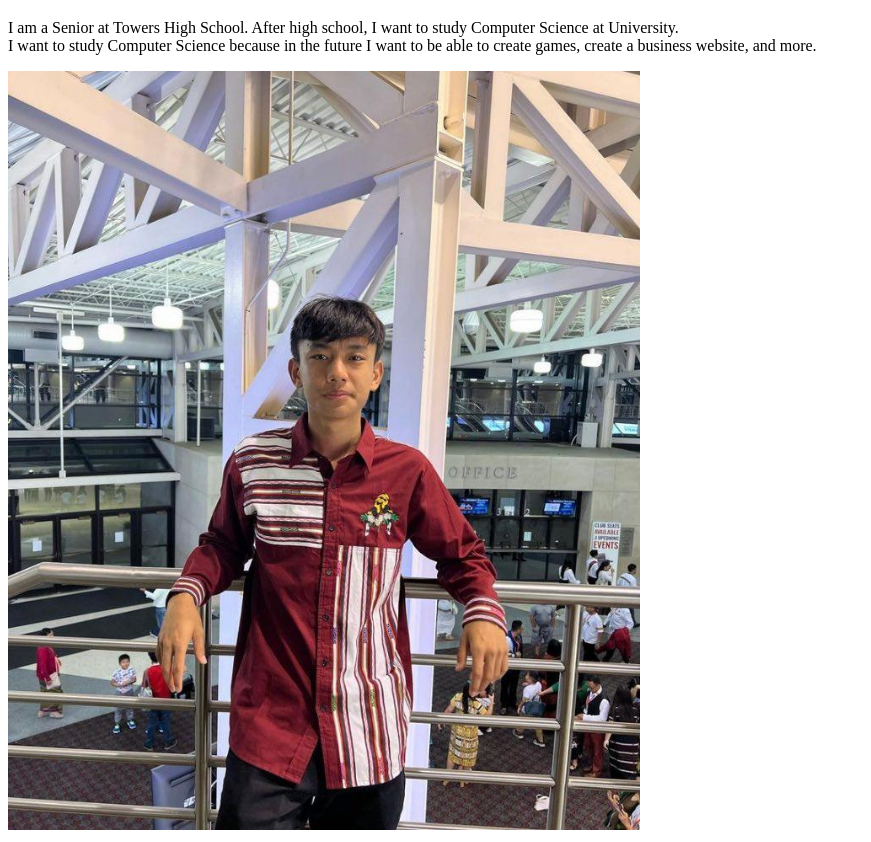
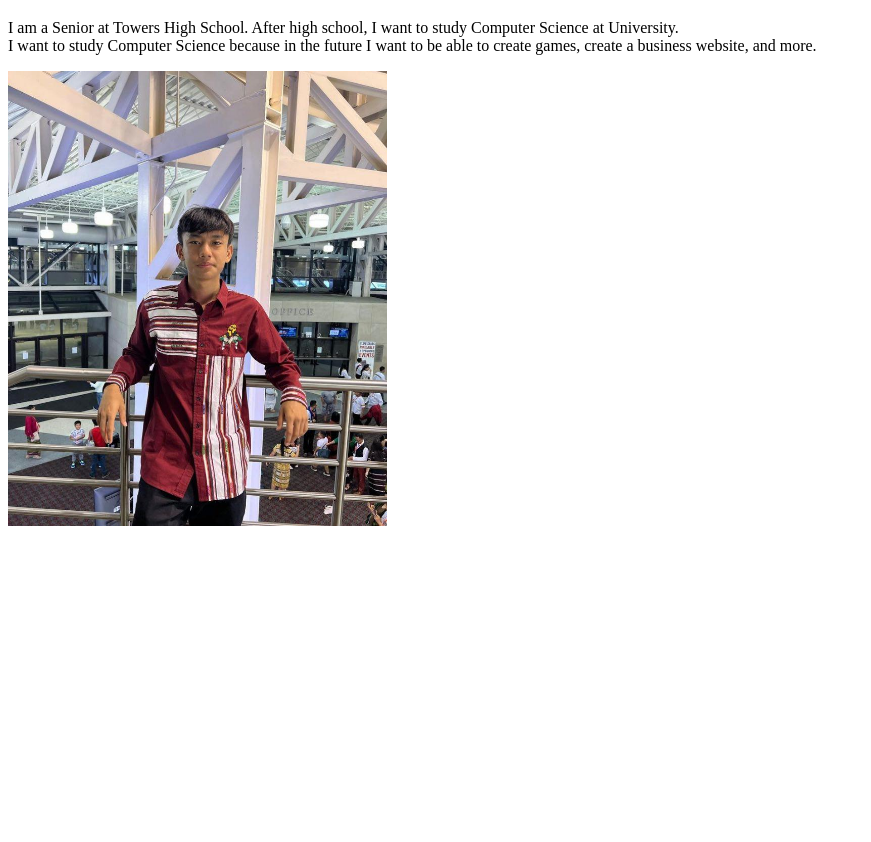
Before and after one commit to pausang1/pausang1.github.io, a plain HTML site: page index.html in a window 1280 px wide. Shown: the part 61-903 px from the top of the page, without its empty margins (0-871 px from the left). After the commit the page ends 800 px from the top, so only its background shows below. Drawn offline with Linux system fonts and the light colour scheme.

Commit message:
Update index.html

```diff
--- a/index.html
+++ b/index.html
@@ -8,6 +8,6 @@
     Computer Science at University.
       <br>I want to study Computer Science because in the future I want to be able to create games,
      create a business website, and more.</p>
-  <img src="picture of me.jpg" width="50%" height="50%" alt="A picture of me.">
+  <img src="picture of me.jpg" width="30%" height="30%" alt="A picture of me.">
   </body>
   </html>
```
